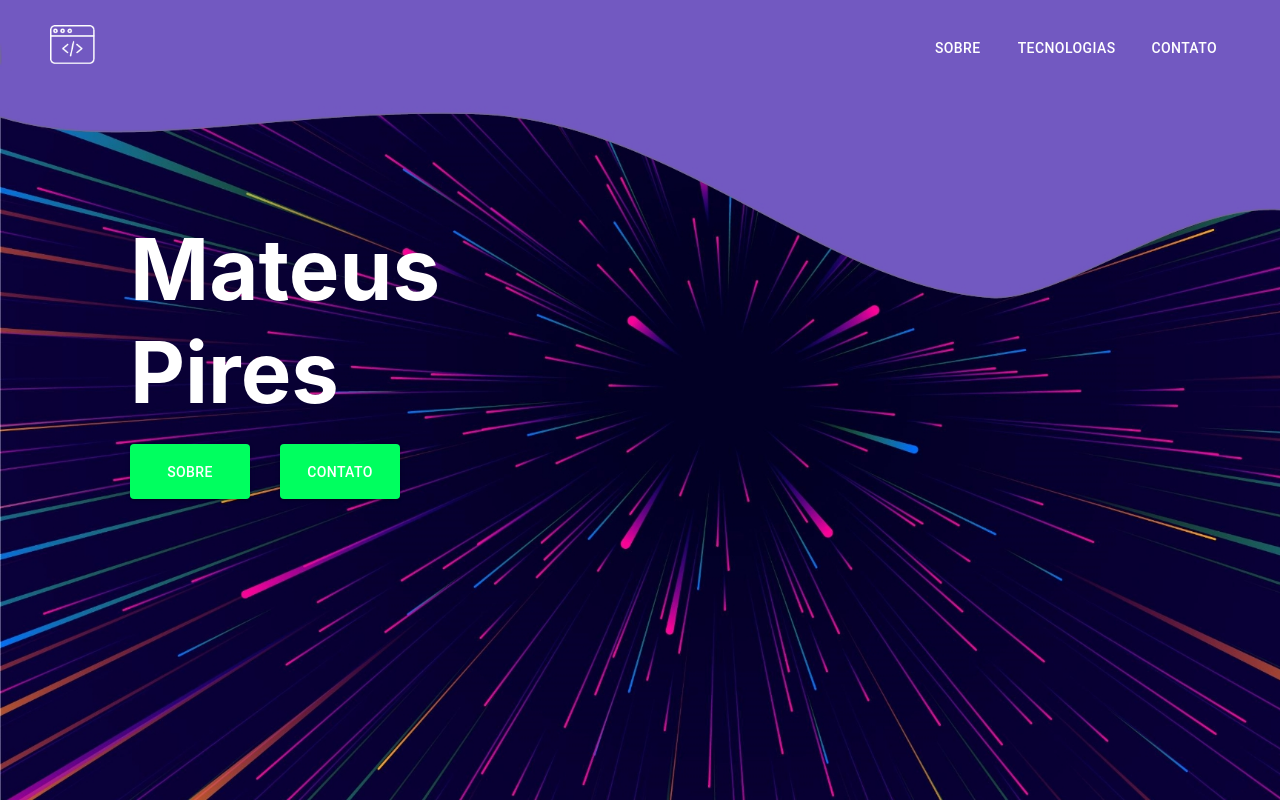
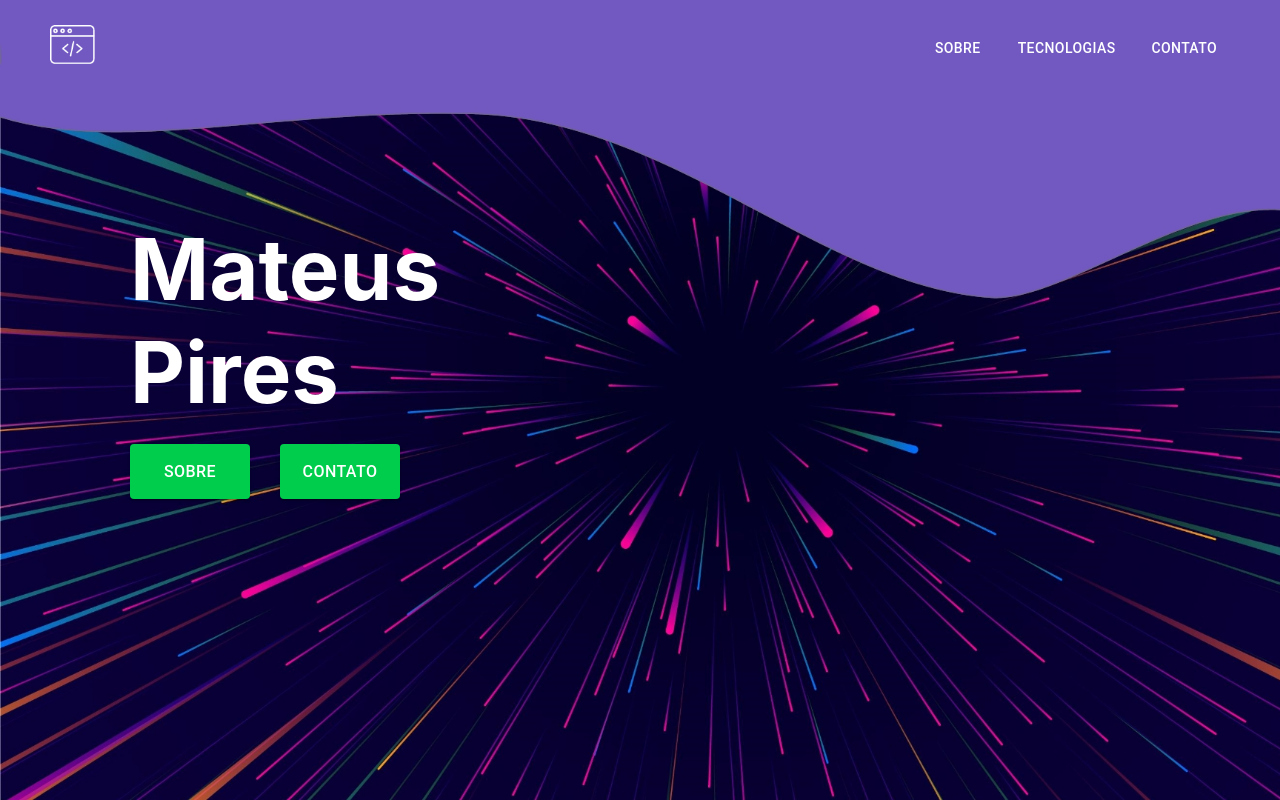
Before and after one commit to mateusdeve/portifolio, a React (Create React App) app: page / in a window 1280 px wide. Shown: the top 800 px of the page. Built offline with nearby package versions, Linux system fonts and the light colour scheme.

Commit message:
Alterando a cor dos botões

```diff
--- a/src/pages/Home/index.js
+++ b/src/pages/Home/index.js
@@ -32,7 +32,7 @@ import Typed from 'react-typed';
 const Home = () => {
     const scrollToRef = (ref) => window.scrollTo(0, ref.current.offsetTop)
     const myRef = React.useRef(null);
-    const executeScroll = () => scrollToRef(myRef)
+    const executeScroll = () => scrollToRef(myRef);
     const contatoRef = React.useRef(null);
     const executeScrollcontact = () => scrollToRef(contatoRef);
     const tecnologiaRef = React.useRef(null);
--- a/src/pages/Home/styles.css
+++ b/src/pages/Home/styles.css
@@ -53,11 +53,12 @@ html {
 }
 
 .button {
-    background-color: #00ff5f !important;
+    background-color: #00CD4C !important;
     height: 55px;
     width: 120px;
     border: none;
     color: #fff !important;
+    font-size: 16px !important;
 }
 
 .sobre {
```
